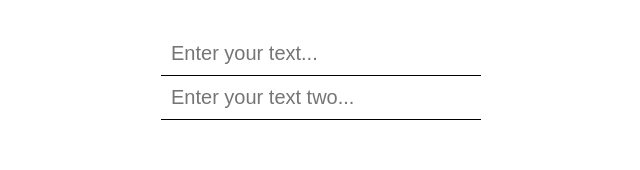
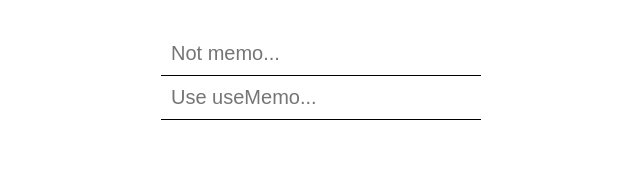
Before and after one commit to IgorBal2023/ReactHW, a React (Vite) app: page / in a window 1280 px wide. Shown: the top 170 px of the page, without its empty margins (319-959 px from the left). Built offline with nearby package versions, Linux system fonts and the light colour scheme.

Commit message:
litle change

```diff
--- a/src/App.jsx
+++ b/src/App.jsx
@@ -10,8 +10,8 @@ function App() {
   };
   return (
     <>
+      <Input2 />
       <Input defaultValue={userInput} onChange={userComponent} />
-      <Input2 />
     </>
   );
 }
--- a/src/components/input/input.css
+++ b/src/components/input/input.css
@@ -1,5 +1,4 @@
-.userInput,
-.userInput2 {
+.userInput {
   display: block;
   width: 300px;
   font-size: 1.25rem;
--- a/src/components/input/input.jsx
+++ b/src/components/input/input.jsx
@@ -7,7 +7,7 @@ function Input({ defaultValue, onChange }) {
     return (
       <input
         type="text"
-        placeholder="Enter your text..."
+        placeholder="Use useMemo..."
         value={defaultValue}
         onChange={onChange}
         className="userInput"
--- a/src/components/input/input2.jsx
+++ b/src/components/input/input2.jsx
@@ -1,4 +1,4 @@
-import { useMemo, useState } from "react";
+import { useState } from "react";
 import "./input.css";
 
 const Input2 = () => {
@@ -12,10 +12,10 @@ const Input2 = () => {
     <form action="">
       <input
         type="text"
-        placeholder="Enter your text two..."
+        placeholder="Not memo..."
         value={userInput2}
         onChange={userChange}
-        className="userInput2"
+        className="userInput"
       />
     </form>
   );
```
